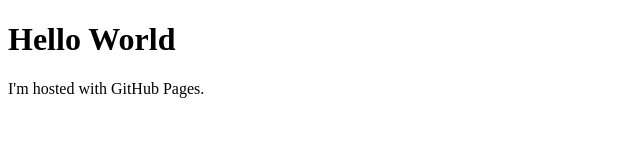
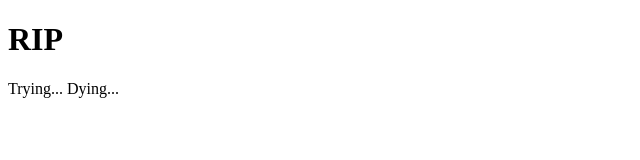
Before and after one commit to FusRohDart/FusRohDart.github.io, a plain HTML site: page index.html in a window 1280 px wide. Shown: the whole page, without its empty margins (0-640 px from the left). Drawn offline with Linux system fonts and the light colour scheme.

Commit message:
Update index.html

```diff
--- a/index.html
+++ b/index.html
@@ -6,7 +6,7 @@
         <title>Document</title>
     </head>
     <body>
-        <h1>Hello World</h1>
-        <p>I'm hosted with GitHub Pages.</p>
+        <h1>RIP</h1>
+        <p>Trying... Dying...</p>
     </body>
 </html>
```
